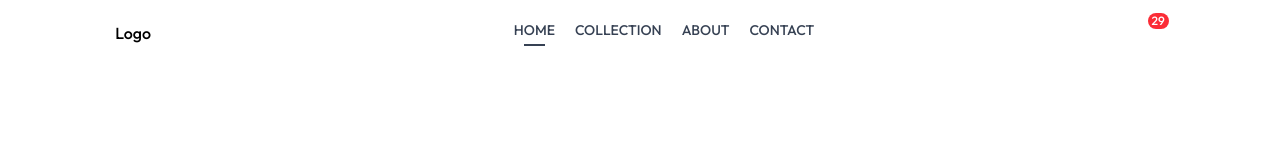
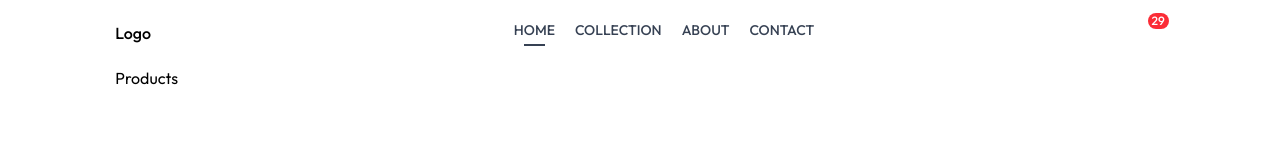
Before and after one commit to SylvesterFraide/ecommerce-app-learn, a React (Vite) app: page /product/1 in a window 1280 px wide. Shown: the top 160 px of the page. Built offline with nearby package versions, Linux system fonts and the light colour scheme; some icons are missing.

Commit message:
8th commit

```diff
--- a/src/App.jsx
+++ b/src/App.jsx
@@ -4,7 +4,7 @@ import Home from "./Pages/Home";
 import Collection from "./Pages/Collection";
 import About from "./Pages/About";
 import Contact from "./Pages/Contact";
-import { product } from "./Pages/Product";
+import Products from "./Pages/Products";
 import Cart from "./Pages/Cart";
 import Login from "./Pages/Login";
 import PlaceOrder from "./Pages/PlaceOrder";
@@ -25,7 +25,7 @@ function App() {
         <Route path="/collection" element={<Collection />} />
         <Route path="/about" element={<About />} />
         <Route path="/contact" element={<Contact />} />
-        {/* <Route path="/product/:productId" element={<Product />} /> */}
+        <Route path="/product/:productId" element={<Products />} />
         <Route path="/cart" element={<Cart />} />
         <Route path="/login" element={<Login />} />
         <Route path="/place-order" element={<PlaceOrder />} />
--- a/src/Context/ShopContext.jsx
+++ b/src/Context/ShopContext.jsx
@@ -1,5 +1,5 @@
 import { createContext } from "react";
-import { product } from "../Pages/Product";
+import { product } from "../Components/Product";
 
 export const ShopContext = createContext();
 
--- /dev/null
+++ b/src/Pages/Products.jsx
@@ -0,0 +1,9 @@
+import React from 'react'
+
+const Products = () => {
+  return (
+    <div>Products</div>
+  )
+}
+
+export default Products;
```
Also changed, not shown: src/Components/Product.js (renamed from src/Pages/Product.jsx).
